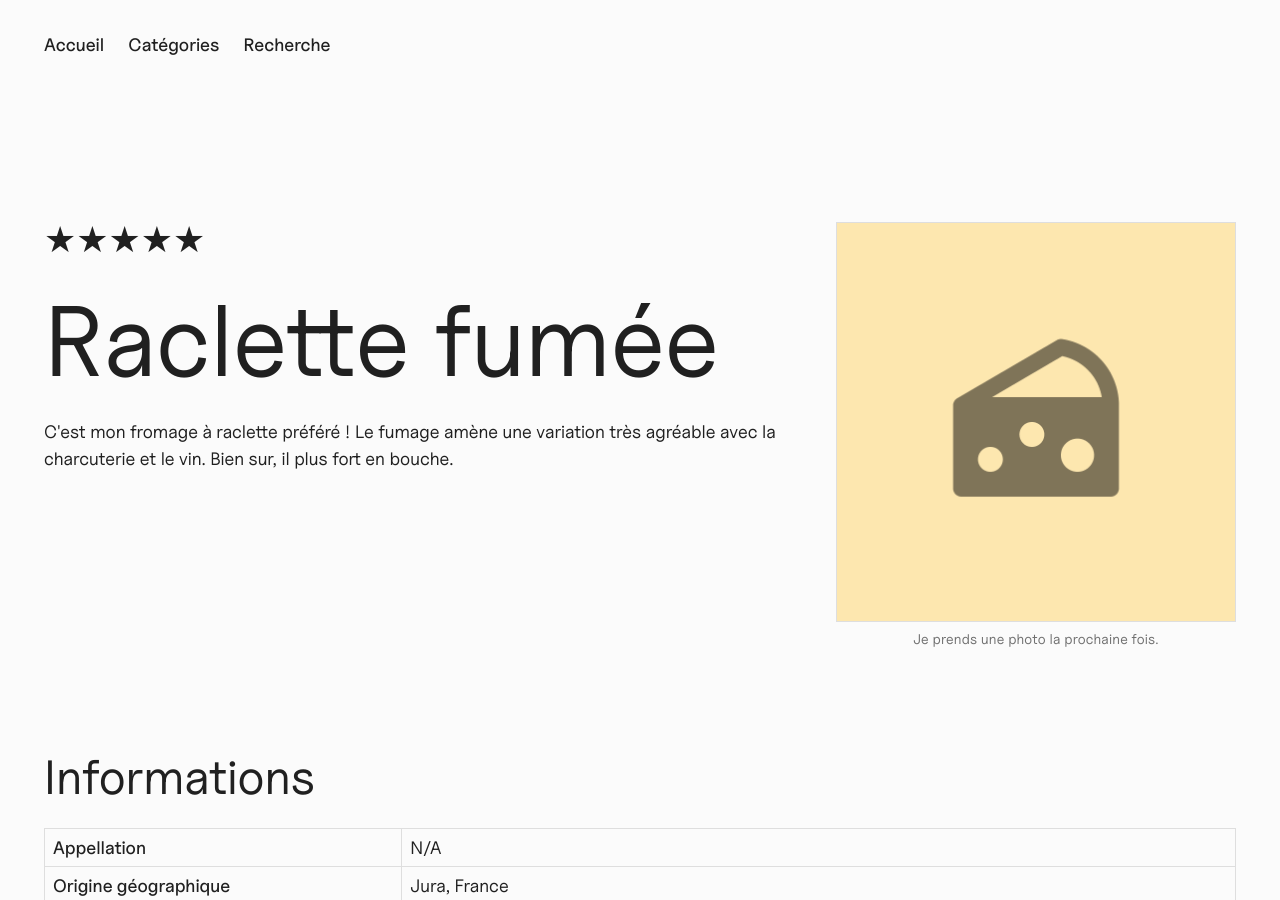
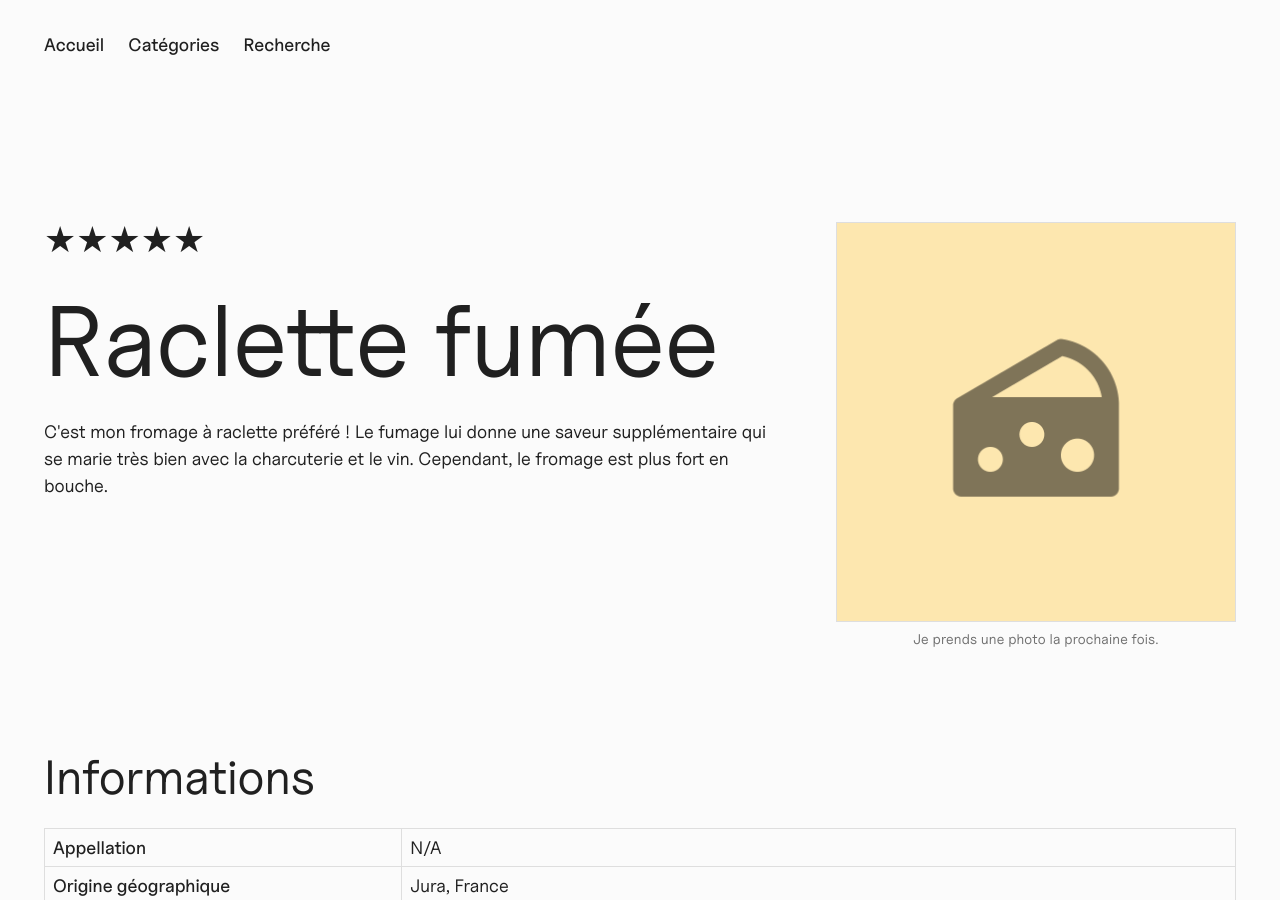
Before and after one commit to timotheejulien/fromages, a Jekyll site: the page built from _posts/2025-09-26-raclette-fumee.md, in a window 1280 px wide and 900 px high. Built offline with Jekyll 4.4.1, drawn with Linux system fonts in a browser that asks for light colours; comment, search, counter and statistics services are not loaded.

Commit message:
Updating posts

```diff
--- a/_posts/2025-09-26-raclette-fumee.md
+++ b/_posts/2025-09-26-raclette-fumee.md
@@ -5,7 +5,7 @@ rating-date: "2025-09-26"
 note: "★★★★★"
 image: /images/posts/image-placeholder.png
 image-credit: Je prends une photo la prochaine fois.
-comment: C'est mon fromage à raclette préféré ! Le fumage amène une variation très agréable avec la charcuterie et le vin. Bien sur, il plus fort en bouche.
+comment: C'est mon fromage à raclette préféré ! Le fumage lui donne une saveur supplémentaire qui se marie très bien avec la charcuterie et le vin. Cependant, le fromage est plus fort en bouche.
 tags:
     - Pâte pressée
     - Pâte non cuite
```
Also changed, not shown: _posts/2025-09-26-raclette-du-jura.md (+1 -1 lines).
